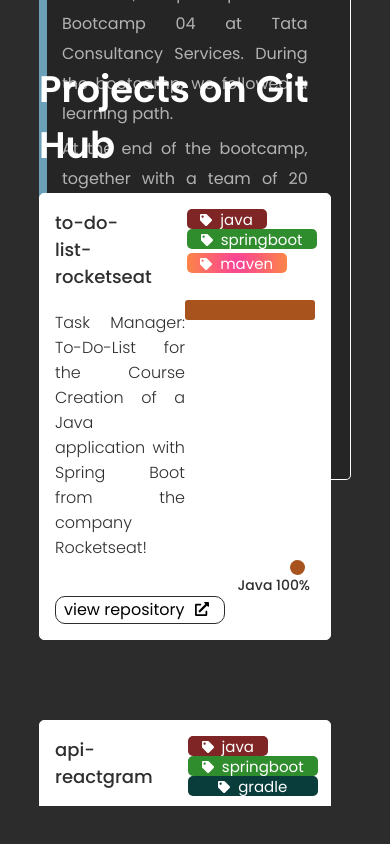
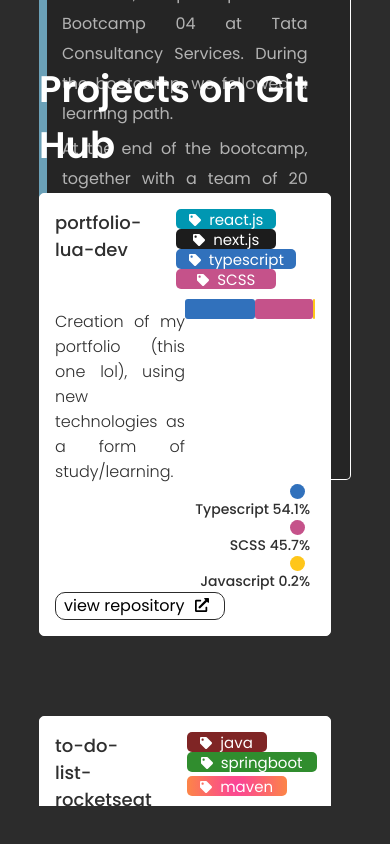
Before and after one commit to devluanna/portfolio-lua, a Next.js app: page / in a window 390 px wide. Shown: the part 2917-3761 px from the top of the page. Built offline with nearby package versions, Linux system fonts and the light colour scheme.

Commit message:
adding: new project

```diff
--- a/src/app/components/my-projects/projects.tsx
+++ b/src/app/components/my-projects/projects.tsx
@@ -1,6 +1,7 @@
 import { ProjectFive } from "../project-five/project-five"
 import { ProjectFour } from "../project-four/project-four"
 import { ProjectOne } from "../project-one/project-one"
+import { ProjectSix } from "../project-six/project-six"
 import { ProjectThree } from "../project-three/project-three"
 import { ProjectTwo } from "../project-two/project-two"
 import "./projects.scss"
@@ -14,6 +15,7 @@
             </div>
 
         <div className="page-projects">
+        <ProjectSix/>
         <ProjectFive/>
         <ProjectFour/>
         <ProjectTwo/>
--- /dev/null
+++ b/src/app/components/project-six/project-six.scss
@@ -0,0 +1,87 @@
+.box-section {
+    margin-top: 20px;
+    background-color: #fff;
+    border:1px solid #fff;
+    padding:15px;
+    margin-right: 20px;
+    border-radius: 5px;
+    margin-bottom: 80px;
+}
+
+.title-project {
+    display: flex;
+    font-size: 18px;
+    font-weight: 500;
+    color: #2F2F2F;
+}
+
+.box-general {
+    justify-content: space-between;
+    display: flex;
+    width:100%;
+}
+.description-project {
+    display: flex;
+    justify-content: flex-start;
+    font-size: 16px;
+    width:50%;
+    text-align: justify;
+    font-weight: 300;
+    color: #2F2F2F;
+}
+
+.position-icon {
+    justify-content: end;
+}
+
+.box-techs {
+    display: flex;
+    justify-content:end !important;
+}
+
+.legends-techs {
+    display: flex;
+    justify-content:end !important;
+}
+
+.box-labels {
+    display: flex;
+}
+
+
+@media (max-width: 700px) {
+    .box-general {
+        width:100%;
+        display: flex;
+    }
+
+    .description-project {
+        font-size: 16px;
+        width:200px;
+        text-align: justify;
+        font-weight: 300;
+        color: #2F2F2F;
+    }
+
+    .legends-techs {
+        flex-direction: column;
+        display: flex;
+        justify-self: flex-end;
+        align-items: flex-end;
+    }
+
+    .box-labels {
+        flex-direction: column;
+        display: flex;
+        align-items: flex-start;
+    }
+
+    .title-project {
+        display: flex;
+        width: 100px;
+        font-size: 18px;
+        font-weight: 500;
+        color: #2F2F2F;
+    }
+
+}
--- /dev/null
+++ b/src/app/components/project-six/project-six.tsx
@@ -0,0 +1,57 @@
+'use client'
+import ExpandIcon from "../icon-expand/icon-expand"
+import LabelTagGradient from "../label-tag-gradient/label-tag-gradient";
+import { LabelTag } from "../label-tag/label-tag";
+import { LegendLanguage } from "../legend-language/legend-languaga";
+import { NivelTech } from "../nivel-tech/nivel-tech"
+import "./project-six.scss"
+
+const levelsData = [
+    { level: 1, width: '54.1%', color: '#3171BC' },
+    { level: 2, width: '44.7%', color: '#C5528A' },
+    { level: 3, width: '1.02%', color: '#FFC61A' },
+  ];
+
+export function ProjectSix(){
+    return(
+
+        <div className="box-section">
+
+        <div className="title-project">
+        portfolio-lua-dev
+
+        <div className="box-labels">
+        <LabelTag color="#0097B2" width="100px" label="react.js" />
+        <LabelTag color="#1C1C1C" width="100px" label="next.js" />
+        <LabelTag color="#3171BC" width="120px"  label="typescript" />
+        <LabelTag color="#C5528A" width="100px"  label="SCSS" />
+
+        </div>
+
+        </div>
+
+        <div className="box-general">
+
+        <div className="description-project">Creation of my portfolio (this one lol), using new technologies as a form of study/learning.
+
+      </div>
+
+
+      <div className="box-techs">
+      <NivelTech levels={levelsData} />
+      </div>
+      </div>
+      <div className="legends-techs">
+
+      <LegendLanguage color="#3171BC" label="Typescript 54.1%" />
+      <LegendLanguage color="#C5528A" label="SCSS 45.7%" />
+      <LegendLanguage color="#FFC61A" label="Javascript 0.2%" />
+      </div>
+
+      <div className="btn-button">view repository  <ExpandIcon/></div>
+
+        </div>
+
+
+    )
+}
```
